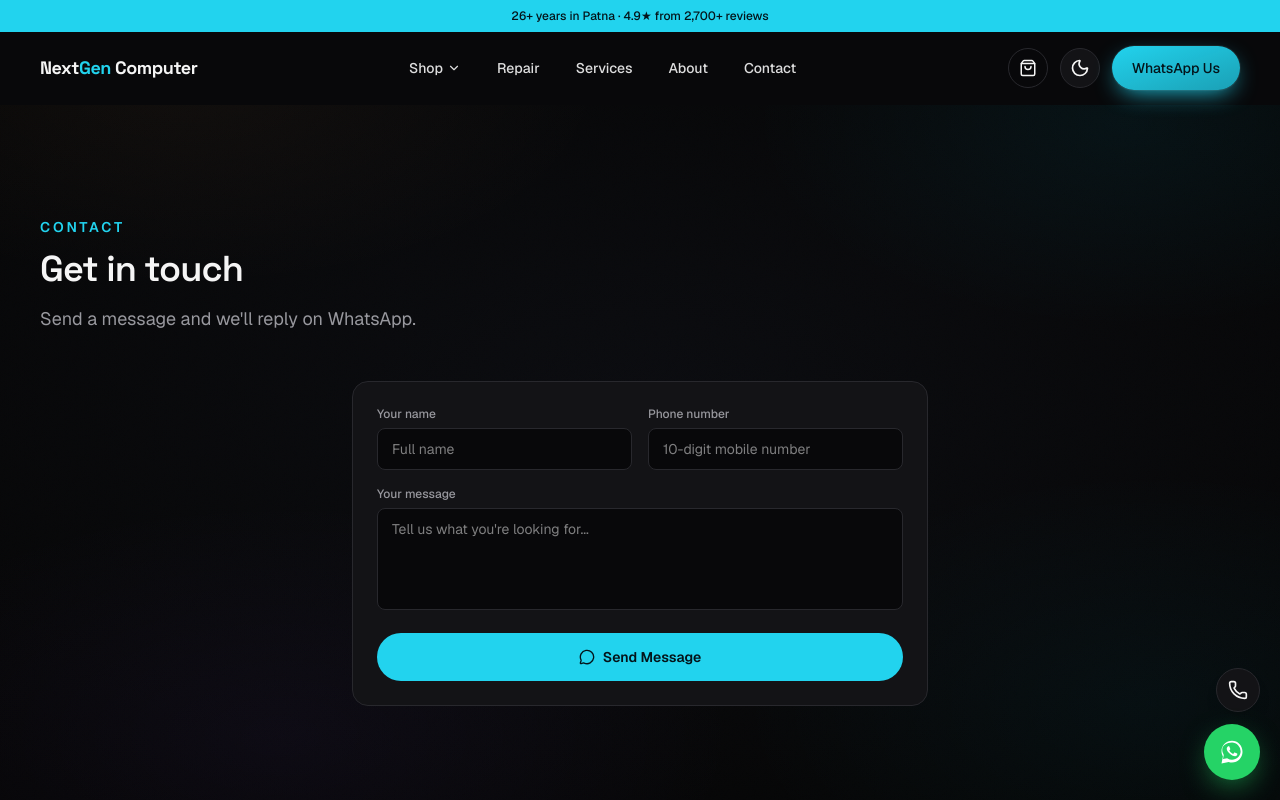
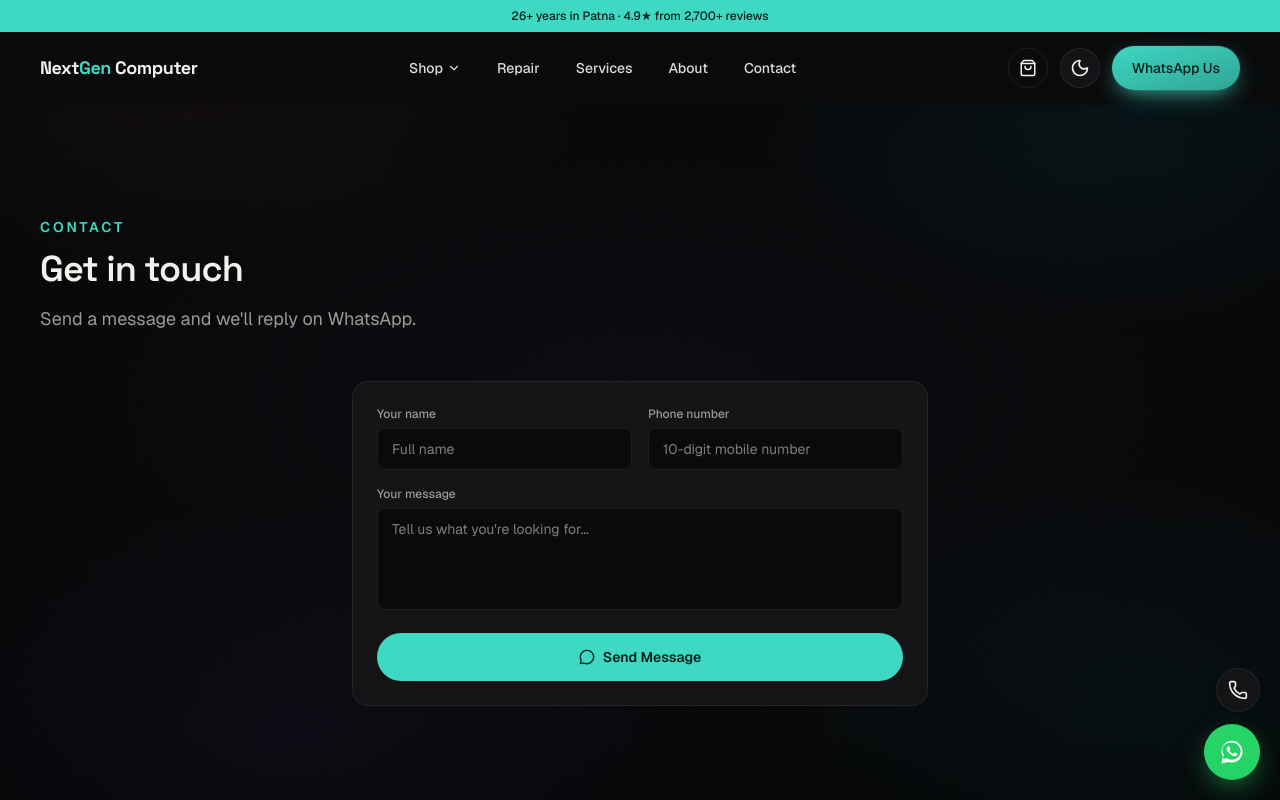
Before and after one commit to Prabuddha747/NextgenComputerPage, a Next.js app: page /contact in a window 1280 px wide. Shown: the top 800 px of the page. Built offline with nearby package versions, Linux system fonts and the light colour scheme.

Commit message:
Design Spec v2 tokens: teal accent-signal, warm ink, JetBrains Mono + Fraunces

```diff
--- a/src/app/globals.css
+++ b/src/app/globals.css
@@ -4,24 +4,28 @@
 
 :root,
 .dark {
-  --background: #08080a;
-  --surface: #131316;
-  --surface-2: #1c1c20;
-  --foreground: #f5f5f5;
-  --muted: #98989e;
-  --border: #28282d;
-  --accent: #22d3ee;
-  --accent-foreground: #04141a;
-  --sale: #fbbf24;
+  /* v2 token pass — bg-void/bg-panel/ink-hi/ink-mid/accent-signal/accent-warn-gold/
+     hairline from the design spec, mapped onto our existing variable names rather
+     than a parallel set, since every component already reads --background/--accent/etc. */
+  --background: #0a0a0c;
+  --surface: #141417;
+  --surface-2: #1c1c1f;
+  --foreground: #f3f1ec;
+  --muted: #9c9a97;
+  --border: rgba(243, 241, 236, 0.08);
+  --accent: #3ed8c3;
+  --accent-foreground: #04211c;
+  --sale: #c9a15a;
   --success: #34d399;
 
-  /* Category accents — Tech Aurora: gaming stays the cyan accent, business/laptops
-     get a cool silver, accessories keep the amber "sale" tone. No fabricated
-     "creator" accent — we don't carry a product line that maps to one. */
+  /* Category accents — Tech Aurora: gaming stays the site's signal teal, laptops/
+     business get a cool silver, accessories keep the brass "sale" tone. No
+     fabricated "creator" accent — we don't carry a product line that maps to one. */
   --accent-business: #d6d9e0;
   --glass-bg: rgba(255, 255, 255, 0.03);
   --glass-border: rgba(255, 255, 255, 0.07);
   --ease-premium: cubic-bezier(0.19, 1, 0.22, 1);
+  --ease-deal: cubic-bezier(0.16, 1, 0.3, 1);
 }
 
 .light {
@@ -55,8 +59,9 @@
   --color-success: var(--success);
   --color-accent-business: var(--accent-business);
   --font-sans: var(--font-geist-sans);
-  --font-mono: var(--font-geist-mono);
+  --font-mono: var(--font-jetbrains-mono);
   --font-display: var(--font-space-grotesk);
+  --font-serif: var(--font-fraunces);
 }
 
 body {
--- a/src/app/layout.tsx
+++ b/src/app/layout.tsx
@@ -1,5 +1,5 @@
 import type { Metadata } from "next";
-import { Geist, Geist_Mono, Space_Grotesk } from "next/font/google";
+import { Geist, JetBrains_Mono, Space_Grotesk, Fraunces } from "next/font/google";
 import "./globals.css";
 import { ThemeProvider } from "@/components/providers/theme-provider";
 import { Navbar } from "@/components/layout/navbar";
@@ -13,14 +13,22 @@
   subsets: ["latin"],
 });
 
-const geistMono = Geist_Mono({
-  variable: "--font-geist-mono",
+const jetbrainsMono = JetBrains_Mono({
+  variable: "--font-jetbrains-mono",
   subsets: ["latin"],
 });
 
 const spaceGrotesk = Space_Grotesk({
   variable: "--font-space-grotesk",
   subsets: ["latin"],
+});
+
+// Display serif — used sparingly (the "Meet Sanjeev" scene's H1/pull-quote only),
+// a placeholder pick pending a final brand type decision.
+const fraunces = Fraunces({
+  variable: "--font-fraunces",
+  subsets: ["latin"],
+  weight: ["500", "600"],
 });
 
 export const metadata: Metadata = {
@@ -49,7 +57,7 @@
     <html
       lang="en"
       suppressHydrationWarning
-      className={`${geistSans.variable} ${geistMono.variable} ${spaceGrotesk.variable} h-full antialiased`}
+      className={`${geistSans.variable} ${jetbrainsMono.variable} ${spaceGrotesk.variable} ${fraunces.variable} h-full antialiased`}
     >
       <body className="min-h-full flex flex-col bg-background text-foreground">
         <ThemeProvider
--- a/src/data/business.ts
+++ b/src/data/business.ts
@@ -4,6 +4,7 @@
 
 export const business = {
   name: "Next Gen Computer",
+  founderName: "Sanjeev",
   tagline: "Patna's Trusted Tech Partner for 26+ Years",
   yearsExperience: 26,
   rating: 4.9,
```
